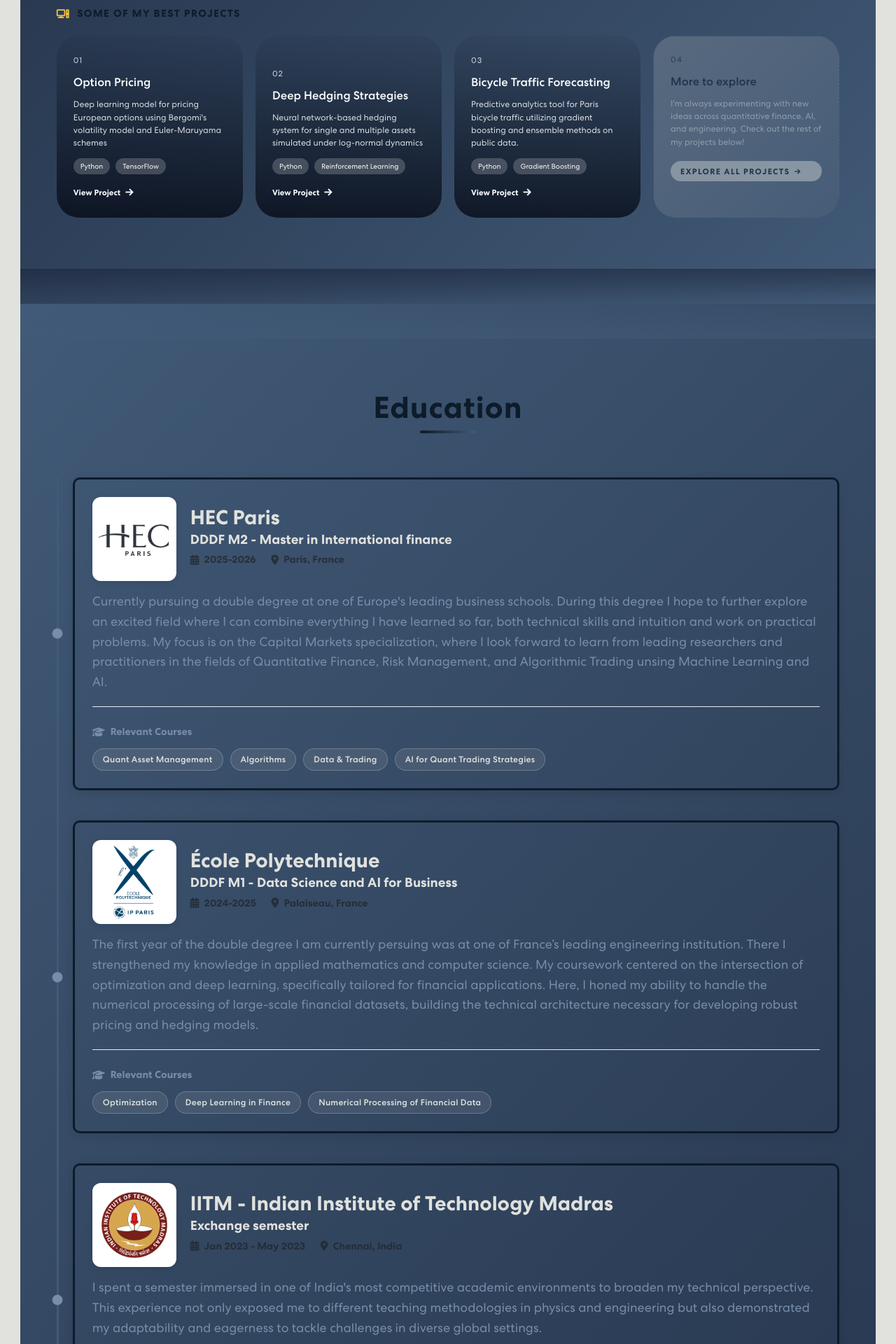
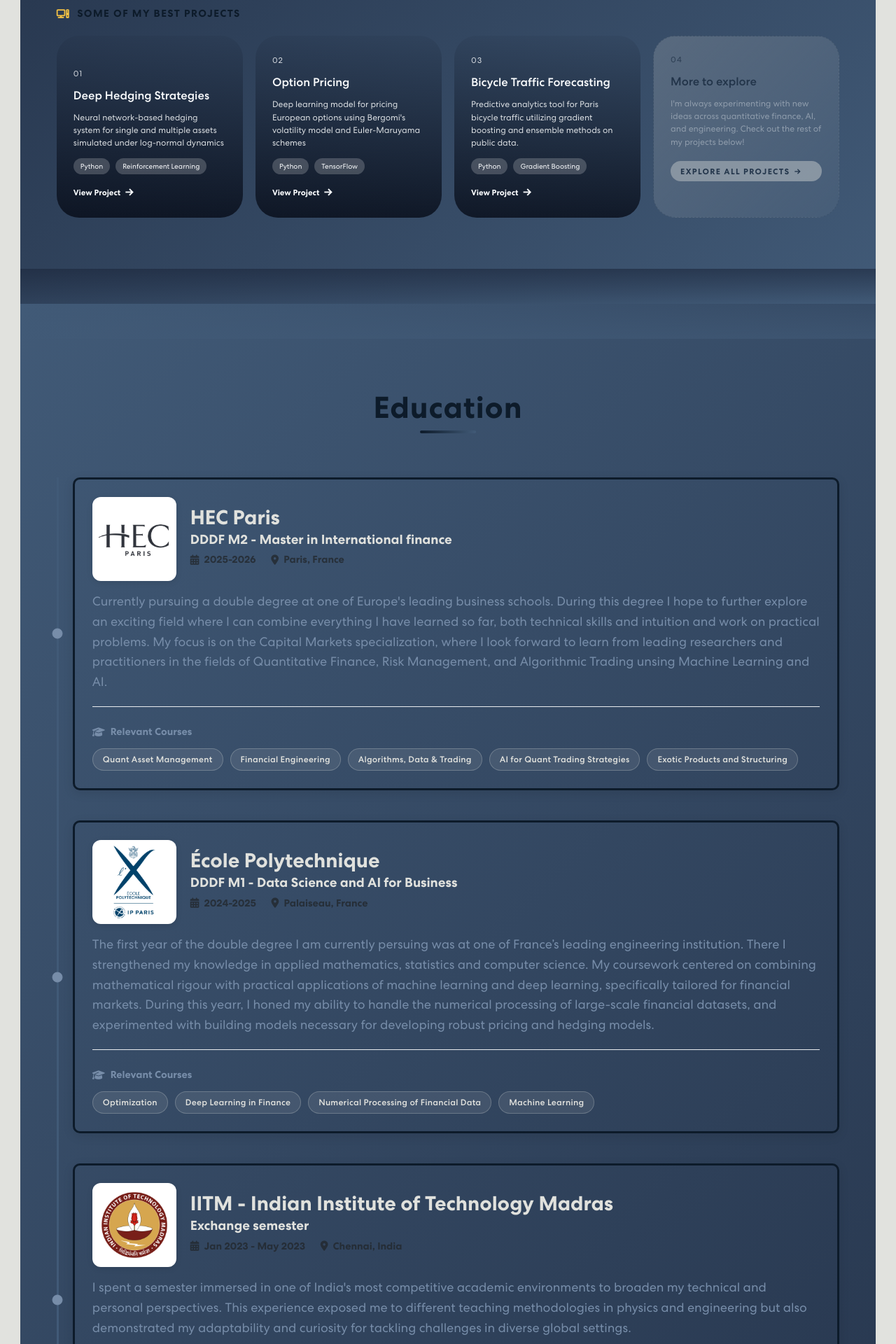
Before and after one commit to rafafvs/rafafvs.github.io, a React (Create React App) app in the folder cv_portfolio/: page / in a window 1280 px wide. Shown: the part 960-2880 px from the top of the page at 70% size. Built offline with nearby package versions, Linux system fonts and the light colour scheme.

Commit message:
finished adding the projects and modified the text of the timeline

```diff
--- a/cv_portfolio/src/App.css
+++ b/cv_portfolio/src/App.css
@@ -1011,7 +1011,7 @@ span.navbar-text {
   transform: translate(-50%, -50%);
   width: 205px;
   height: 125px;
-  background: #000000;
+  background: transparent;
   border-radius: 1px;
   display: flex;
   align-items: center;
@@ -1020,7 +1020,7 @@ span.navbar-text {
 }
 
 .screenshot-placeholder {
-  font-size: 1.8rem;
+  font-size: 5rem;
   color: var(--primary);
   opacity: 0.9;
   text-shadow: 0 0 10px rgba(65, 90, 119, 0.5);
@@ -1119,7 +1119,7 @@ span.navbar-text {
   }
 
   .screenshot-placeholder {
-    font-size: 1.6rem;
+    font-size: 3rem;
   }
 
   .project-title {
@@ -1142,7 +1142,7 @@ span.navbar-text {
   }
 
   .screenshot-placeholder {
-    font-size: 1.4rem;
+    font-size: 3rem;
   }
 
   .project-buttons {
--- a/cv_portfolio/src/components/Education.js
+++ b/cv_portfolio/src/components/Education.js
@@ -71,7 +71,7 @@ export const Education = () => {
                         </div>
                     </div>
                     <p className="text-muted fs-5">
-                    Currently pursuing a double degree at one of Europe's leading business schools. During this degree I hope to further explore an excited field where I can combine everything I have learned so far, both technical skills and intuition and work on practical problems.  My focus is on the Capital Markets specialization, where I look forward to learn from leading researchers and practitioners in the fields of Quantitative Finance, Risk Management, and Algorithmic Trading unsing Machine Learning and AI.
+                    Currently pursuing a double degree at one of Europe's leading business schools. During this degree I hope to further explore an exciting field where I can combine everything I have learned so far, both technical skills and intuition and work on practical problems.  My focus is on the Capital Markets specialization, where I look forward to learn from leading researchers and practitioners in the fields of Quantitative Finance, Risk Management, and Algorithmic Trading unsing Machine Learning and AI.
                     </p>
                     <div className="skills-section">
                         <div className="courses-title">
@@ -80,9 +80,10 @@ export const Education = () => {
                         </div>
                         <div className="courses-container">
                             <div className="course-item">Quant Asset Management</div>
-                            <div className="course-item">Algorithms</div>
-                            <div className="course-item">Data & Trading</div>
+                            <div className="course-item">Financial Engineering</div>
+                            <div className="course-item">Algorithms, Data & Trading</div>
                             <div className="course-item">AI for Quant Trading Strategies</div>
+                            <div className="course-item">Exotic Products and Structuring</div>
                         </div>
                     </div>
                 </div>
@@ -107,7 +108,7 @@ export const Education = () => {
                   </div>
               </div>
               <p className="text-muted fs-5">
-              The first year of the double degree I am currently persuing was at one of France’s leading engineering institution. There I strengthened my knowledge in applied mathematics and computer science. My coursework centered on the intersection of optimization and deep learning, specifically tailored for financial applications. Here, I honed my ability to handle the numerical processing of large-scale financial datasets, building the technical architecture necessary for developing robust pricing and hedging models.
+              The first year of the double degree I am currently persuing was at one of France’s leading engineering institution. There I strengthened my knowledge in applied mathematics, statistics and computer science. My coursework centered on combining mathematical rigour with practical applications of machine learning and deep learning, specifically tailored for financial markets. During this yearr, I honed my ability to handle the numerical processing of large-scale financial datasets, and experimented with building models necessary for developing robust pricing and hedging models.
               </p>
               <div className="skills-section">
                   <div className="courses-title">
@@ -118,6 +119,7 @@ export const Education = () => {
                       <div className="course-item">Optimization</div>
                       <div className="course-item">Deep Learning in Finance</div>
                       <div className="course-item">Numerical Processing of Financial Data</div>
+                      <div className="course-item">Machine Learning</div>
                   </div>
               </div>
             </div>
@@ -142,7 +144,7 @@ export const Education = () => {
                   </div>
               </div>
               <p className="text-muted fs-5">
-              I spent a semester immersed in one of India's most competitive academic environments to broaden my technical perspective. This experience not only exposed me to different teaching methodologies in physics and engineering but also demonstrated my adaptability and eagerness to tackle challenges in diverse global settings.
+              I spent a semester immersed in one of India's most competitive academic environments to broaden my technical and personal perspectives. This experience exposed me to different teaching methodologies in physics and engineering but also demonstrated my adaptability and curiosity for tackling challenges in diverse global settings.
               </p>
               <div className="skills-section">
                   <div className="courses-title">
@@ -180,7 +182,7 @@ export const Education = () => {
                   </div>
               </div>
               <p className="text-muted fs-5">
-              Specializing in Engineering Physics provided me with a sophisticated toolkit for modeling complex physical systems—skills I now transpose to financial markets. I graduated with a high GPA (17/20), culminating in a thesis on Edge Instabilities in fusion plasmas. This research was particularly relevant to quantitative finance as it required heavy signal processing, time-series analysis, and the statistical cleaning of noisy experimental data.
+              Specializing in Engineering Physics provided me with a sophisticated toolkit for modeling complex physical systems. My degree culminated in a thesis on Edge Instabilities in fusion plasmas. This research required heavy signal processing, time-series analysis, and the statistical cleaning of noisy experimental data.
               </p>
               <div className="skills-section">
                   <div className="courses-title">
@@ -221,7 +223,7 @@ export const Education = () => {
                   </div>
               </div>
               <p className="text-muted fs-5">
-              This rigorous undergraduate program served as the foundation of my analytical capabilities. It was here that I developed strong proficiency in Object-Oriented Programming and advanced mathematical methods. The curriculum demanded a high level of abstraction and problem-solving, teaching me to approach volatile systems through a lens of computational logic and structured code—a mindset essential for algorithmic trading.
+              This rigorous undergraduate program served as the foundation of my analytical capabilities. It was here that I developed strong proficiency in Object-Oriented Programming and advanced mathematical methods. The curriculum demanded a high level of abstraction and problem-solving.
               </p>
               <div className="skills-section">
                   <div className="courses-title">
@@ -232,6 +234,8 @@ export const Education = () => {
                       <div className="course-item">Mathematical Methods for Physics</div>
                       <div className="course-item">Object Oriented Programming</div>
                       <div className="course-item">Computational Physics</div>
+                      <div className="course-item">Quantum Mechanics</div>
+                      <div className="course-item">Statistical Physics</div>
                   </div>
               </div>
             </div>
--- a/cv_portfolio/src/components/ExtracurricularActivities.js
+++ b/cv_portfolio/src/components/ExtracurricularActivities.js
@@ -73,7 +73,7 @@ export const ExtracurricularActivities = () => {
                 Key Achievements
               </div>
               <p className="text-muted fs-5">
-                As part of a specialized think-tank, I contribute to reports that map urban sustainability plans across the European Union. My role involves benchmarking these plans to support evidence-based policy proposals. This experience allows me to apply analytical rigor to macro-level ESG (Environmental, Social, and Governance) topics, a growing sector within modern finance.
+              As part of a specialized think-tank, I contribute to writing articles and reports on various topics related to sustainability and climate change with a particular focus on the European Union, but also global issues. My role includes acquiring data and benchmarking policies to access their effectiveness and support other policy proposals.
               </p>
               <div className="skills-section">
                 <div className="skills-title">
@@ -82,11 +82,10 @@ export const ExtracurricularActivities = () => {
                 </div>
                 <div className="skills-container">
                   <span className="skill-tag">Policy Analysis</span>
-                  <span className="skill-tag">ESG</span>
                   <span className="skill-tag">Research</span>
                   <span className="skill-tag">Data Benchmarking</span>
                   <span className="skill-tag">Sustainability</span>
-                  <span className="skill-tag">Strategic Thinking</span>
+                  <span className="skill-tag">Climate Change</span>
                 </div>
               </div>
             </div>
@@ -119,7 +118,7 @@ export const ExtracurricularActivities = () => {
                 Key Achievements
               </div>
               <p className="text-muted fs-5">
-              While volunteering at a local distribution center serving 35 families weekly, I moved beyond operational support to take on coordination responsibilities. I oversaw the logistics of the distribution and sanitation teams, ensuring efficient workflows in a high-pressure, time-sensitive environment. This experience reinforced my ability to lead small teams and manage operations effectively.
+              While volunteering at a local distribution center serving 35 families weekly, I took on coordination responsibilities. I oversaw the logistics of the distribution and sanitation teams, ensuring efficient workflows in a time-sensitive environment.
               </p>
               <div className="skills-section">
                 <div className="skills-title">
@@ -129,9 +128,7 @@ export const ExtracurricularActivities = () => {
                 <div className="skills-container">
                   <span className="skill-tag">Leadership</span>
                   <span className="skill-tag">Communication</span>
-                  <span className="skill-tag">Organization</span>
                   <span className="skill-tag">Teamwork</span>
-                  <span className="skill-tag">Project Management</span>
                   <span className="skill-tag">Social Impact</span>
                 </div>
               </div>
@@ -165,7 +162,7 @@ export const ExtracurricularActivities = () => {
                 Key Achievements
               </div>
               <p className="text-muted fs-5">
-              During the university's "Physics Week," I was responsible for presenting complex physical concepts to a diverse audience ranging from young students to adults. The core challenge was adaptability; I had to dynamically adjust the complexity of my explanations to match the technical knowledge level of each specific group. This experience sharpened my ability to communicate technical concepts to non-specialist stakeholders—a crucial skill for bridging the gap between quant teams and business units.
+              During the university's "Physics Week," I was responsible for presenting complex physical concepts to a diverse audience ranging from young students to adults. The core challenge was adaptability; I had to dynamically adjust the complexity of my explanations to match the technical knowledge level of each specific group. This experience sharpened my ability to communicate technical concepts to non-specialist stakeholders.
               </p>
               <div className="skills-section">
                 <div className="skills-title">
--- a/cv_portfolio/src/components/ProfessionalExperience.js
+++ b/cv_portfolio/src/components/ProfessionalExperience.js
@@ -72,7 +72,7 @@ export const ProfessionalExperience = () => {
                         Key Achievements
                     </div>
                     <p className="text-muted fs-5">
-                    At a +$20Bn Quantitative Asset Manager, I worked at the intersection of software engineering and data operations. My primary focus was hardening the firm's internal monitoring infrastructure by migrating legacy SQL controls into modular, automated Python pipelines. I addressed the critical challenge of data integrity by curating datasets to resolve missing values and ensuring coherence across sources—a vital step for accurate financial modeling. Additionally, I engineered interactive visualization tools to accelerate management decision-making and reverse-engineered processes to meet new operational risk requirements.                    </p>
+                    At a +$20Bn Quantitative Asset Manager, my worked combined software engineering and data operations. My primary focus was strengthening the firm's internal monitoring infrastructure by migrating legacy SQL controls into modular, automated Python pipelines. I addressed the critical challenge of data integrity by curating datasets and ensuring coherence across sources. Additionally, I engineered interactive visualization tools to accelerate management decision-making and reverse-engineered processes to meet new operational risk requirements.                    </p>
                     <div className="skills-section">
                         <div className="skills-title">
                             <i className="fas fa-code"></i>
@@ -117,7 +117,7 @@ export const ProfessionalExperience = () => {
                   Key Achievements
               </div>
               <p className="text-muted fs-5">
-              Financed by a Eurofusion research grant, my work here mirrored the workflow of quantitative research: extracting signal from noise. I designed an iterative fitting method to clean and calibrate raw experimental data, ensuring reliability for downstream analysis. I also developed algorithmic approaches to detect and characterize vibration modes within time-series data from fusion experiments. This role honed my ability to apply statistical and signal processing techniques to complex, non-linear datasets to identify trends and correlations.
+              Financed by a Eurofusion research grant, my work mirrored the workflow of quantitative research: extracting signal from noise. I designed an iterative fitting method to clean and calibrate raw experimental data, ensuring reliability for downstream analysis. I also developed algorithmic approaches to detect and characterize vibration modes within time-series data from fusion experiments. This role honed my ability to apply processing techniques to complex, non-linear datasets to identify trends and correlations.
               </p>
               <div className="skills-section">
                   <div className="skills-title">
@@ -126,11 +126,10 @@ export const ProfessionalExperience = () => {
                   </div>
                   <div className="skills-container">
                       <span className="skill-tag">Applied Physics Research</span>
-                      <span className="skill-tag">Simulation</span>
                       <span className="skill-tag">Time-Series Analysis</span>
-                      <span className="skill-tag">Signal Processing</span>
-                      <span className="skill-tag">Statistical Modeling</span>
-                      <span className="skill-tag">Algorithm Design</span>
+                      <span className="skill-tag">Data Processing</span>
+                      <span className="skill-tag">Data Visualization</span>
+                      <span className="skill-tag">Algorithm Development</span>
                   </div>
               </div>
             </div>
--- a/cv_portfolio/src/data/projects.js
+++ b/cv_portfolio/src/data/projects.js
@@ -1,42 +1,42 @@
 export const projects = [
+  {
+    name: "Deep Hedging Strategies",
+    description: "Neural network-based hedging system for single and multiple assets simulated under log-normal dynamics",
+    technologies: ["Python", "Reinforcement Learning", "Pandas", "TensorFlow"],
+    githubUrl: "https://github.com/rafafvs/Deep_Hedging.git",
+    screenshot: "🥽",
+    backgroundImage: "https://images.unsplash.com/photo-1502759683299-cdcd6974244f?auto=format&fit=crop&w=900&q=80"
+  },
   {
     name: "Option Pricing",
     description: "Deep learning model for pricing European options using Bergomi's volatility model and Euler-Maruyama schemes",
     technologies: ["Python", "TensorFlow", "Quant Finance", "Bergomi"],
-    githubUrl: "https://github.com/rafafvs/",
-    screenshot: "�",
+    githubUrl: "https://github.com/rafafvs/Option_Pricing.git",
+    screenshot: "💸",
     backgroundImage: "https://images.unsplash.com/photo-1451187580459-43490279c0fa?auto=format&fit=crop&w=900&q=80"
-  },
-  {
-    name: "Deep Hedging Strategies",
-    description: "Neural network-based hedging system for single and multiple assets simulated under log-normal dynamics",
-    technologies: ["Python", "Reinforcement Learning", "Pandas", "TensorFlow"],
-    githubUrl: "https://github.com/rafafvs/",
-    screenshot: "�",
-    backgroundImage: "https://images.unsplash.com/photo-1502759683299-cdcd6974244f?auto=format&fit=crop&w=900&q=80"
   },
   {
     name: "Bicycle Traffic Forecasting",
     description: "Predictive analytics tool for Paris bicycle traffic utilizing gradient boosting and ensemble methods on public data.",
     technologies: ["Python", "Gradient Boosting", "Ensemble"],
     githubUrl: "https://github.com/rafafvs/bike_counter_prediction.git",
-    screenshot: "🤖",
+    screenshot: "🚴",
     backgroundImage: "https://images.unsplash.com/photo-1469474968028-56623f02e42e?auto=format&fit=crop&w=900&q=80"
   },
   {
     name: "Spanish-English Translation",
     description: "Character-level sequence-to-sequence neural network designed for automated Spanish-to-English translation.",
     technologies: ["Python", "TensorFlow", "Keras", "Natural Language Processing (NLP)"],
-    githubUrl: "https://github.com/rafafvs/",
-    screenshot: "⚛️",
+    githubUrl: "https://github.com/rafafvs/Translator_EnglishSpanish.git",
+    screenshot: "🌎",
     backgroundImage: "https://images.unsplash.com/photo-1469474968028-56623f02e42e?auto=format&fit=crop&w=900&q=80"
   },
   {
     name: "Image Classification",
     description: "Convolutional Neural Network (CNN) implementation optimized for classifying the Kuzushiji-MNIST dataset.",
     technologies: ["Python", "PyTorch", "Kuzushiji-MNIST dataset", "Convolutional Neural Networks (CNNs)"],
-    githubUrl: "https://github.com/rafafvs/",
-    screenshot: "☁️",
+    githubUrl: "https://github.com/rafafvs/Image_Classification.git",
+    screenshot: "🖼️",
     backgroundImage: "https://images.unsplash.com/photo-1469474968028-56623f02e42e?auto=format&fit=crop&w=900&q=80"
   },
   {
@@ -44,7 +44,7 @@ export const projects = [
     description: "C++ simulation framework extended to model plasmon instabilities in dual-gated field-effect transistors.",
     technologies: ["C++", "THETHYS", "Plasmon Instabilities", "Dual-gated field-effect transistors"],
     githubUrl: "https://github.com/rafafvs/Plasmon_Instability_Simulation.git",
-    screenshot: "📈",
+    screenshot: "💿",
     backgroundImage: "https://images.unsplash.com/photo-1469474968028-56623f02e42e?auto=format&fit=crop&w=900&q=80"
   },
   {
@@ -52,7 +52,15 @@ export const projects = [
     description: "Object-oriented Java game application featuring an automated perfect-strategy algorithm and debug modes.",
     technologies: ["Java", "Object-oriented Programming", "Perfect Strategy Algorithm", "Debug Modes"],
     githubUrl: "https://github.com/rafafvs/VideoPoker.git",
-    screenshot: "🔗",
+    screenshot: "🎰",
+    backgroundImage: "https://images.unsplash.com/photo-1469474968028-56623f02e42e?auto=format&fit=crop&w=900&q=80"
+  },
+  {
+    name: "Personal Website",
+    description: "Personal website built with React, Bootstrap, and GitHub Pages to showcase my projects and skills.",
+    technologies: ["React", "Bootstrap", "GitHub Pages"],
+    githubUrl: "https://github.com/rafafvs/rafafvs.github.io.git",
+    screenshot: "🌐",
     backgroundImage: "https://images.unsplash.com/photo-1469474968028-56623f02e42e?auto=format&fit=crop&w=900&q=80"
   }
 ];
```
